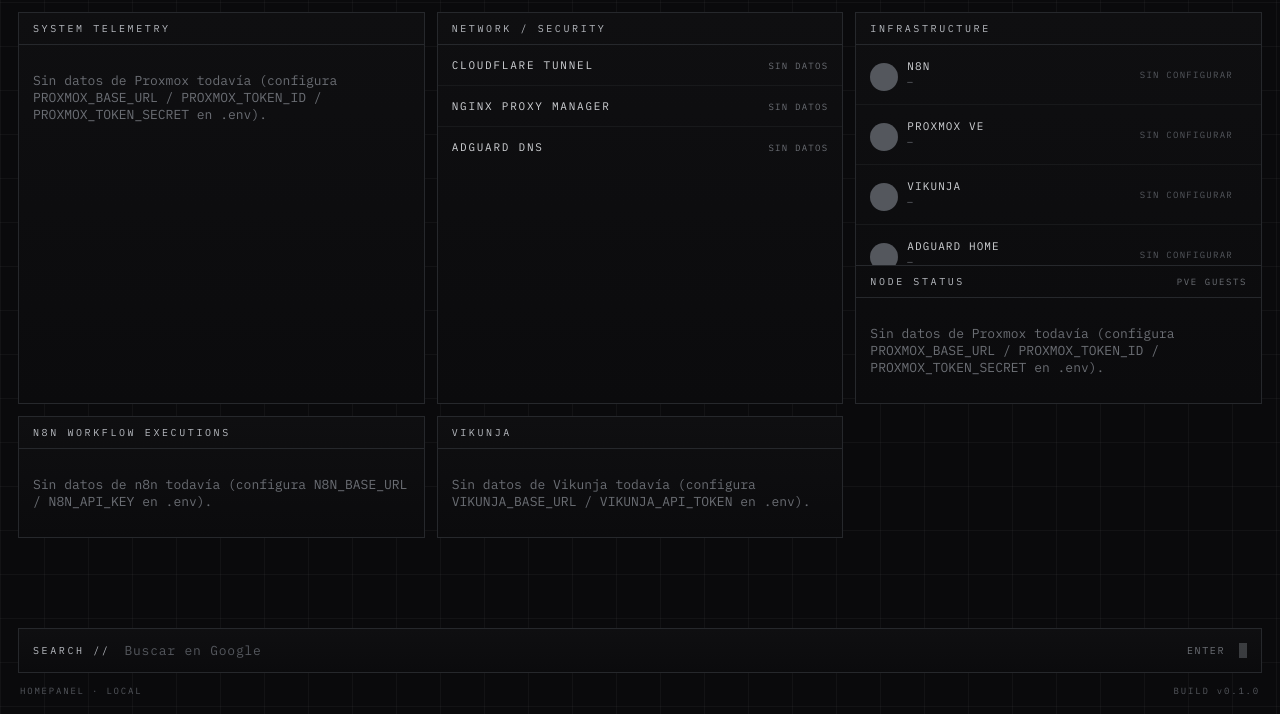
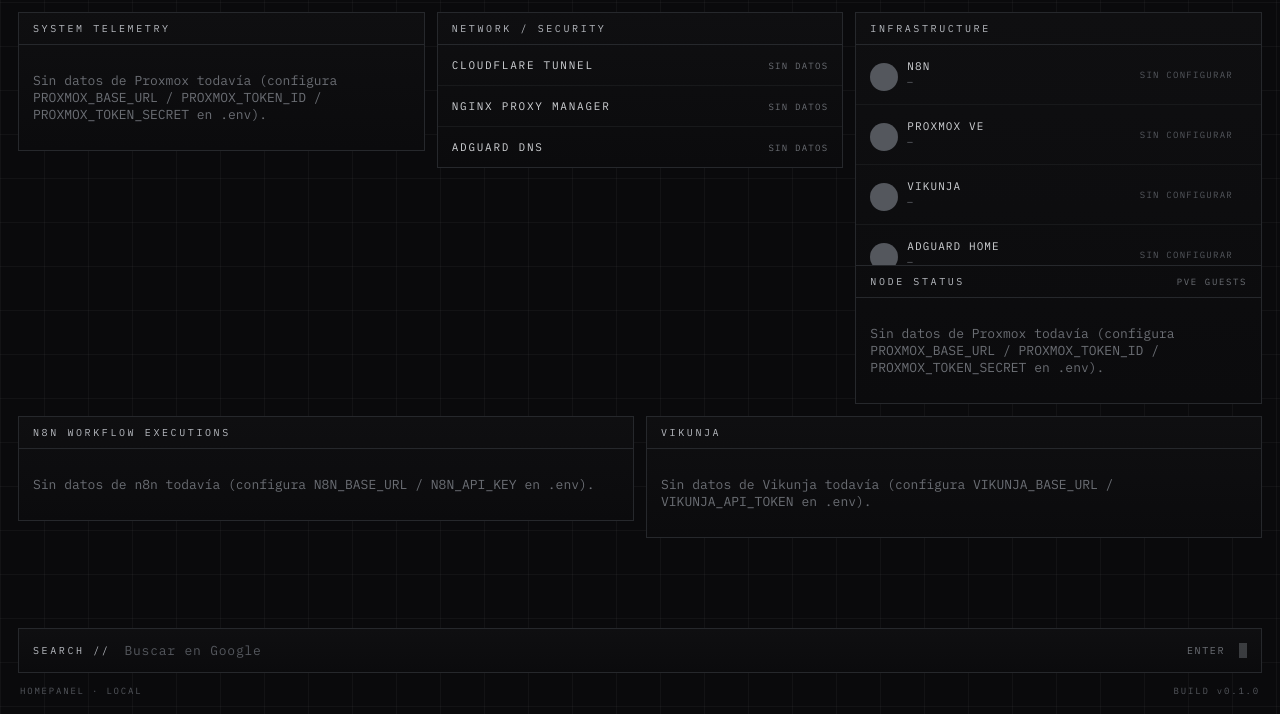
Before and after one commit to gomila17/homepanel, a FastAPI app: page / in a window 1280 px wide. Shown: the part 86-800 px from the top of the page. Run offline with FastAPI, Linux system fonts and the light colour scheme; some libraries are stand-ins or nearby versions.

Commit message:
Split top panels into their own grid row spanning full width
System Telemetry, Network/Security and Infrastructure were sharing a
single grid with N8N and Vikunja, so their column widths were driven
by all five panels together instead of filling the row on their own,
unlike the mockup where the top three panels get a dedicated row.

Co-Authored-By: Claude Sonnet 5 <noreply@anthropic.com>

```diff
--- a/app/static/style.css
+++ b/app/static/style.css
@@ -300,6 +300,15 @@ a:hover {
   display: grid;
   grid-template-columns: repeat(auto-fit, minmax(320px, 1fr));
   gap: 12px;
+  align-items: start;
+}
+
+.console-grid + .console-grid {
+  margin-top: 12px;
+}
+
+.console-grid-top {
+  grid-template-columns: repeat(auto-fit, minmax(340px, 1fr));
 }
 
 .panel {
--- a/app/templates/index.html
+++ b/app/templates/index.html
@@ -1,7 +1,8 @@
 {% extends "base.html" %}
 
 {% block content %}
-<main class="console-grid">
+<main>
+  <div class="console-grid console-grid-top">
     <section class="panel">
       <div class="panel-header">
         <span class="label">SYSTEM TELEMETRY</span>
@@ -28,7 +29,9 @@
         <p class="muted">Cargando infraestructura...</p>
       </div>
     </section>
+  </div>
 
+  <div class="console-grid console-grid-bottom">
     <section class="panel">
       <div class="panel-header">
         <span class="label">N8N WORKFLOW EXECUTIONS</span>
@@ -46,5 +49,6 @@
         <p class="muted">Cargando tareas de Vikunja...</p>
       </div>
     </section>
+  </div>
 </main>
 {% endblock %}
```
Lines whose indentation alone changed are shown as unchanged.
